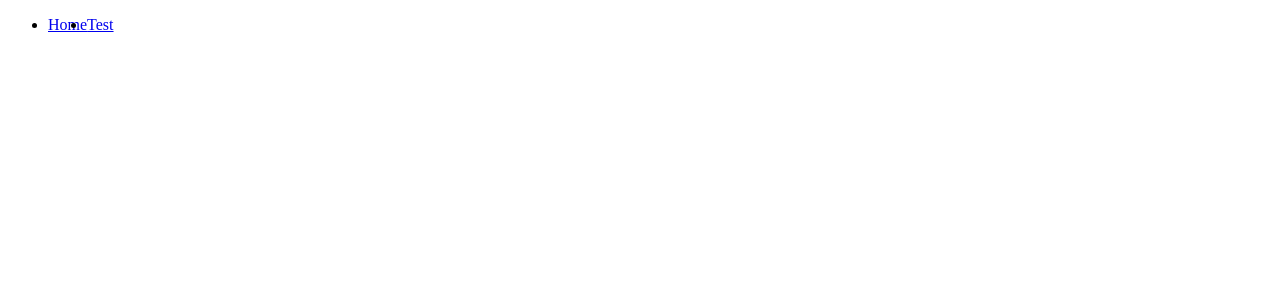
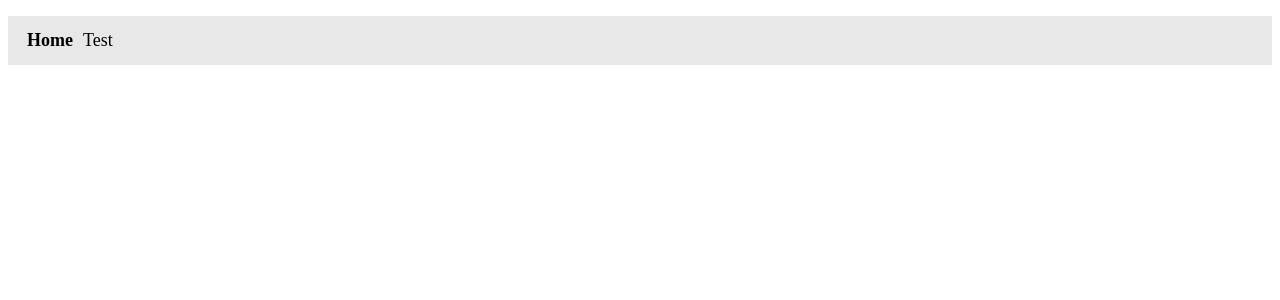
Before and after one commit to choejoonkyung/react-structure, a React app: page / in a window 1280 px wide. Shown: the top 300 px of the page. Built offline with nearby package versions, Linux system fonts and the light colour scheme.

Commit message:
gnb 컴포넌트 완성

```diff
--- a/package.json
+++ b/package.json
@@ -86,7 +86,10 @@
     "extends": [
       "react-app",
       "react-app/jest"
-    ]
+    ],
+    "rules": {
+      "no-empty-pattern": "off"
+    }
   },
   "browserslist": {
     "production": [
--- a/src/App.tsx
+++ b/src/App.tsx
@@ -1,28 +1,16 @@
-import { Link, Switch, Route } from "react-router-dom";
-import { css } from "@emotion/react";
+import React from "react";
+import Gnb from "components/Gnb/Gnb";
+import { Switch, Route } from "react-router-dom";
 
 function App() {
   return (
-    <div>
-      <nav>
-        <ul css={gnbStyle}>
-          <li>
-            <Link to="/">Home</Link>
-          </li>
-          <li>
-            <Link to="/test">Test</Link>
-          </li>
-        </ul>
-      </nav>
+    <>
+      <Gnb />
       <Switch>
         <Route path="/test"></Route>
       </Switch>
-    </div>
+    </>
   );
 }
 
-const gnbStyle = css`
-  display: flex;
-`;
-
 export default App;
--- /dev/null
+++ b/src/components/Gnb/Gnb.tsx
@@ -0,0 +1,69 @@
+import React, { useCallback, useMemo } from "react";
+import { css } from "@emotion/react";
+import { Link, useLocation } from "react-router-dom";
+
+type GnbMenu = {
+  title: string;
+  path: string;
+};
+
+type GnbProps = {};
+
+function Gnb({}: GnbProps) {
+  const location = useLocation();
+
+  const gnbMenus: GnbMenu[] = useMemo(
+    () => [
+      {
+        title: "Home",
+        path: "/",
+      },
+      {
+        title: "Test",
+        path: "/test",
+      },
+    ],
+    []
+  );
+
+  const checkActive = useCallback(
+    (path: string) => location.pathname === path,
+    [location.pathname]
+  );
+
+  return (
+    <nav>
+      <ul css={gnbStyle}>
+        {gnbMenus.map((menu, i) => (
+          <li>
+            <Link
+              key={`gnb-menu-${i + 1}`}
+              css={gnbMenuStyle(checkActive(menu.path))}
+              to={menu.path}
+            >
+              {menu.title}
+            </Link>
+          </li>
+        ))}
+      </ul>
+    </nav>
+  );
+}
+
+const gnbStyle = css`
+  display: flex;
+  list-style: none;
+  background-color: #e8e8e8;
+  padding: 14px;
+`;
+
+const gnbMenuStyle = (active: boolean) => css`
+  text-decoration: none;
+  font-size: 18px;
+  color: black;
+  padding: 5px;
+  font-weight: ${active ? 800 : 400};
+  cursor: pointer;
+`;
+
+export default Gnb;
--- a/tsconfig.json
+++ b/tsconfig.json
@@ -15,7 +15,8 @@
     "isolatedModules": true,
     "noEmit": true,
     "jsx": "react-jsx",
-    "jsxImportSource": "@emotion/react"
+    "jsxImportSource": "@emotion/react",
+    "baseUrl": "src"
   },
   "include": ["src"]
 }
```
